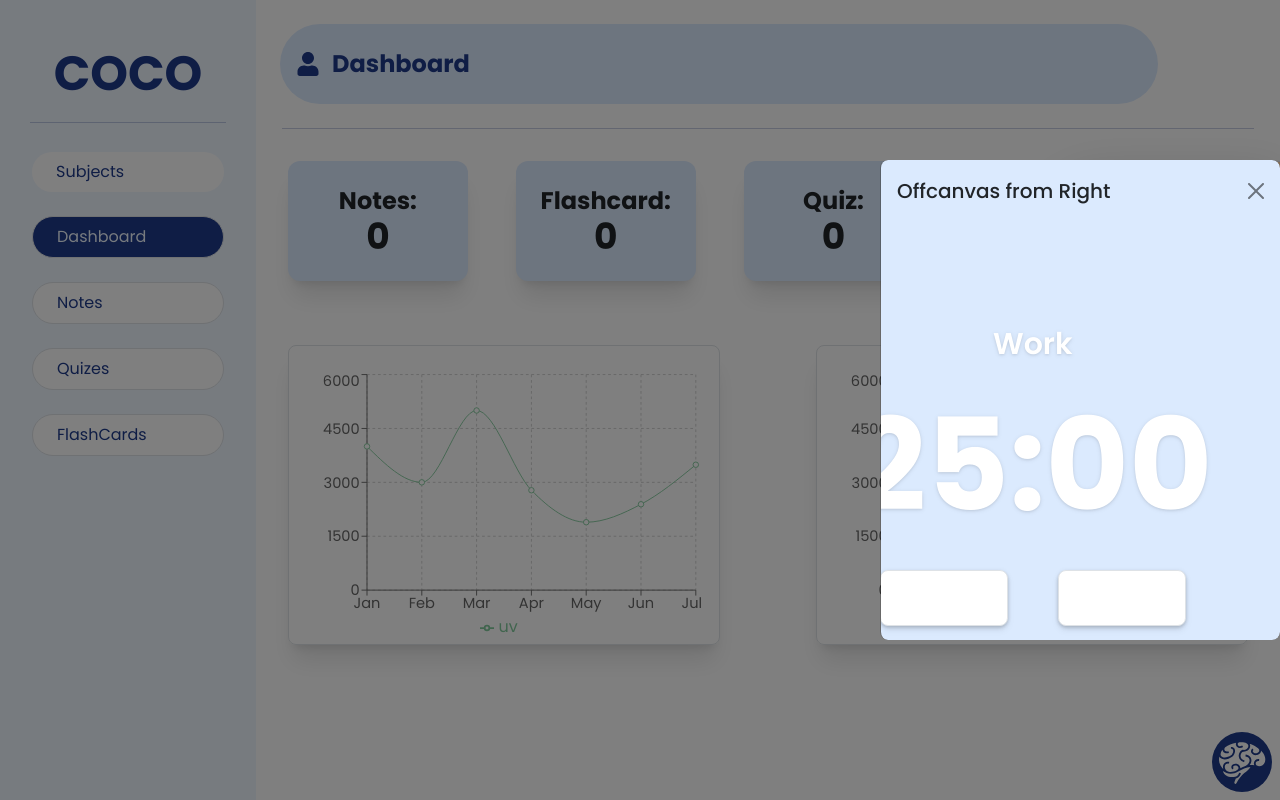
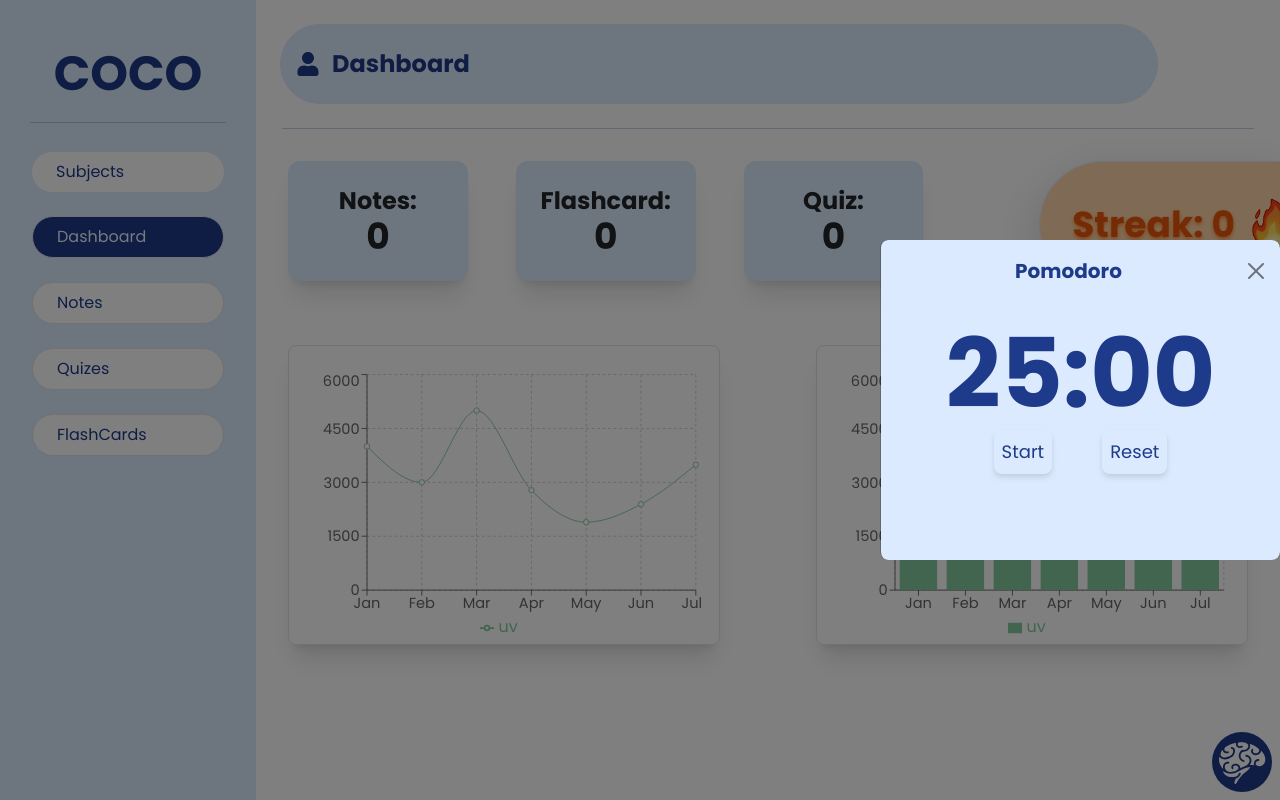
Before and after one commit to Prasun-Shiwakoti/Co-Co, a React (Vite) app in the folder frontend/: page /dashboard in a window 1280 px wide. Both pictures are taken after a click on the button 1272 px from the left and 400 px from the top of the page. Shown: the top 800 px of the page. Built offline with nearby package versions, Linux system fonts and the light colour scheme; a web font is replaced by a local one.

Commit message:
style:Pomodoro finish

```diff
--- a/frontend/src/Components/Countdown.jsx
+++ b/frontend/src/Components/Countdown.jsx
@@ -1,9 +1,7 @@
-
 import React, { useEffect, useRef, useState } from "react";
 // import "./countdown.css";
 
 const Countdown = ({ time, statusChange, toContinue, isWorking }) => {
-
   console.log(time);
   const [start, setStart] = useState(false);
   const [pause, setPause] = useState(false);
@@ -16,48 +14,47 @@ const Countdown = ({ time, statusChange, toContinue, isWorking }) => {
   useEffect(() => {
     handleReset();
     return () => {
-            clearInterval(displayRef.current)
+      clearInterval(displayRef.current);
       handleReset();
-            console.log('cleanup countdown')
+      console.log("cleanup countdown");
     };
   }, [time]);
 
   useEffect(() => {
-        console.log(toContinue)
+    console.log(toContinue);
     if (toContinue) {
-            console.log('Continues')
+      console.log("Continues");
       handleStart();
     }
-    }, [isWorking])
+  }, [isWorking]);
 
   function handleStart() {
-        console.log(time)
+    console.log(time);
     setStart(true);
     const now = new Date();
-        setCurrentTime(new Date().getTime())
+    setCurrentTime(new Date().getTime());
     if (pause) {
-            setFinalTime(now.getTime() + pausedTime.getTime())
-        }
-        else {
-            now.setMinutes(now.getMinutes() + time)
-            console.log(now.getTime())
+      setFinalTime(now.getTime() + pausedTime.getTime());
+    } else {
+      now.setMinutes(now.getMinutes() + time);
+      console.log(now.getTime());
       setFinalTime(now.getTime());
     }
     setPause(false);
 
-        console.log(now.getMinutes())
+    console.log(now.getMinutes());
     console.log("final time", finalTime);
 
     displayRef.current = setInterval(() => {
-            setCurrentTime(new Date().getTime())
-            console.log(currentTime)
+      setCurrentTime(new Date().getTime());
+      console.log(currentTime);
     }, 1000);
   }
 
   function handlePause() {
     // setStart(false);
-        setPause(true)
-        setPausedTime(new Date(finalTime - currentTime))
+    setPause(true);
+    setPausedTime(new Date(finalTime - currentTime));
     console.log("pause");
     clearInterval(displayRef.current);
   }
@@ -67,58 +64,58 @@ const Countdown = ({ time, statusChange, toContinue, isWorking }) => {
     setPause(false);
     clearInterval(displayRef.current);
     setFinalTime(new Date().getTime());
-        setCurrentTime(new Date().getTime())
+    setCurrentTime(new Date().getTime());
   }
-
-
 
   const timeDisplay = () => {
     const timeInSec = new Date(finalTime - currentTime) / 1000 || 0;
-        console.log(finalTime, currentTime)
-        console.log(timeInSec)
+    console.log(finalTime, currentTime);
+    console.log(timeInSec);
 
     let minutes, seconds;
     if (!start && !pause) {
-            console.log('time display ')
+      console.log("time display ");
       minutes = time;
       seconds = 0;
     } else {
-            minutes = Math.floor(timeInSec % 3600 / 60) || 0;
-            seconds = Math.floor(timeInSec % 3600 % 60) || 0;
+      minutes = Math.floor((timeInSec % 3600) / 60) || 0;
+      seconds = Math.floor((timeInSec % 3600) % 60) || 0;
     }
-        console.log(timeInSec)
+    console.log(timeInSec);
 
     if (timeInSec <= 0 && start) {
       console.log("hi");
       handleReset();
       statusChange();
     }
-        return `${minutes.toString().padStart(2, 0)}:${seconds.toString().padStart(2, 0)}`;
+    return `${minutes.toString().padStart(2, 0)}:${seconds
+      .toString()
+      .padStart(2, 0)}`;
   };
 
   return (
     <div className="flex flex-col items-center">
-            <span className="text-white text-[10vw] font-bold text-center md:p-7 p-2">
+      <span className="text-blue-900 text-8xl  font-bold text-center p-2">
         {timeDisplay()}
       </span>
       <div className="text-[2vw] title text-white flex gap-[50px]">
         {!(start ^ pause) ? (
           <button
-                        className="py-2 w-[10vw] border rounded-lg bg-white text-counterBg text-center drop-shadow-md "
+            className="p-2 text-lg  border-none rounded-lg bg-blue-100 text-blue-900 text-center drop-shadow-md "
             onClick={handleStart}
           >
             Start
           </button>
         ) : (
           <button
-                        className="py-2 w-[10vw] border rounded-lg bg-white text-counterBg text-center "
+            className="p-2 text-lg  border-none rounded-lg bg-blue-100 text-blue-900 text-center drop-shadow-md  "
             onClick={handlePause}
           >
             Pause
           </button>
         )}
         <button
-                    className="py-2 w-[10vw] border rounded-lg bg-white text-counterBg text-center drop-shadow-md"
+          className="p-2 text-lg  border-none rounded-lg bg-blue-100 text-blue-900 text-center drop-shadow-md "
           onClick={handleReset}
         >
           Reset
--- a/frontend/src/Components/OffCanvas.jsx
+++ b/frontend/src/Components/OffCanvas.jsx
@@ -21,13 +21,24 @@ function RightOffcanvas() {
         onHide={handleClose}
         placement="end"
         style={{
-          height: "60vh",
-          top: "20vh",
+          height: "40vh",
+          top: "30vh",
         }}
         className="bg-blue-100 rounded-lg"
       >
         <Offcanvas.Header closeButton>
-          <Offcanvas.Title>Offcanvas from Right</Offcanvas.Title>
+          <Offcanvas.Title
+            className="text-blue-900 w-100 text-center mx-auto font-bold"
+            style={{
+              flex: 1,
+              display: "flex",
+              justifyContent: "center",
+              alignItems: "center",
+              textAlign: "center",
+            }}
+          >
+            Pomodoro
+          </Offcanvas.Title>
         </Offcanvas.Header>
         <Offcanvas.Body>
           <Pomodoro />
--- a/frontend/src/Components/Pomodoro.jsx
+++ b/frontend/src/Components/Pomodoro.jsx
@@ -5,27 +5,23 @@ import { useLocation } from "react-router-dom";
 // import "./timer.css";
 
 const Pomodoro = () => {
-
   const [workTime, setWorkTime] = useState(25);
   const [restTime, setRestTime] = useState(5);
   const [isWorking, setIsWorking] = useState(true);
-    const [toContinue, setToContinue] = useState(false)
+  const [toContinue, setToContinue] = useState(false);
   let buzzer = new Audio(ringing);
 
   function isWorkingCallBack() {
     buzzer.play();
     if (restTime) {
-            console.log('callback')
+      console.log("callback");
       setIsWorking(!isWorking);
-            setToContinue(true)
+      setToContinue(true);
     }
   }
   return (
     <>
-            <div className="bg-counterBg py-11  w-1/2 w-max-[50%]  m-11 rounded-3xl drop-shadow h-auto">
-                <p className="text-white text-3xl title font-semibold text-center">
-                    {restTime ? (isWorking ? "Work" : "Break") : "Timer"}
-                </p>
+      <div className="flex items-center justify-center">
         {console.log(isWorking, toContinue)}
         <Countdown
           time={isWorking ? workTime : restTime}
--- a/frontend/src/Components/Sidebar.jsx
+++ b/frontend/src/Components/Sidebar.jsx
@@ -23,8 +23,8 @@ const Sidebar = () => {
   if (!visible) return null;
   else
     return (
-      <div className="  w-[20%]  h-screen flex bg-blue-50 z-10">
-        <div className="w-[100%] h-full bg-blue-50 flex flex-col items-center py-6  ">
+      <div className="  w-[20%]  h-screen flex bg-blue-100 z-10">
+        <div className="w-[100%] h-full bg-blue-100 flex flex-col items-center py-6  ">
           <div className="h-[10vh] flex items-center justify-center">
             <div className="text-center mt-4 bg-transparent">
               <h1
@@ -52,7 +52,8 @@ const Sidebar = () => {
           <ul className="mt-12 w-3/4 flex flex-col gap-4  ">
             <li className=" text-start">
               <button
-                className={`w-full py-2 px-4 border-blue-900 rounded-full hover:shadow-xl hover:shadow-blue-100  text-start ${location.pathname === "/subjects"
+                className={`w-full py-2 px-4 border-blue-900 rounded-full hover:shadow-xl hover:shadow-blue-100  text-start ${
+                  location.pathname === "/subjects"
                     ? "bg-blue-900 text-blue-50"
                     : " bg-white text-blue-900"
                 }`}
@@ -65,7 +66,8 @@ const Sidebar = () => {
             </li>
             <li>
               <button
-                className={`w-full py-2 px-4 border rounded-full  hover:shadow-xl  hover:shadow-blue-100 text-start ${location.pathname === "/dashboard"
+                className={`w-full py-2 px-4 border rounded-full  hover:shadow-xl  hover:shadow-blue-100 text-start ${
+                  location.pathname === "/dashboard"
                     ? "bg-blue-900 text-blue-50"
                     : " bg-white text-blue-900"
                 }`}
@@ -78,7 +80,8 @@ const Sidebar = () => {
             </li>
             <li>
               <button
-                className={`w-full py-2 px-4 border hover:shadow-xl  hover:shadow-blue-100 rounded-full text-start ${location.pathname === "/notes"
+                className={`w-full py-2 px-4 border hover:shadow-xl  hover:shadow-blue-100 rounded-full text-start ${
+                  location.pathname === "/notes"
                     ? "bg-blue-900 text-blue-50"
                     : " bg-white text-blue-900"
                 }`}
@@ -91,7 +94,8 @@ const Sidebar = () => {
             </li>
             <li>
               <button
-                className={`w-full py-2 px-4 border hover:shadow-xl  hover:shadow-blue-100 rounded-full text-start ${location.pathname === "/quiz"
+                className={`w-full py-2 px-4 border hover:shadow-xl  hover:shadow-blue-100 rounded-full text-start ${
+                  location.pathname === "/quiz"
                     ? "bg-blue-900 text-blue-50"
                     : " bg-white text-blue-900"
                 }`}
@@ -104,7 +108,8 @@ const Sidebar = () => {
             </li>
             <li>
               <button
-                className={`w-full py-2 px-4 border hover:shadow-xl hover hover:shadow-blue-100 rounded-full text-start ${location.pathname === "/flashcards"
+                className={`w-full py-2 px-4 border hover:shadow-xl hover hover:shadow-blue-100 rounded-full text-start ${
+                  location.pathname === "/flashcards"
                     ? "bg-blue-900 text-blue-50"
                     : " bg-white text-blue-900"
                 }`}
```
Lines whose indentation alone changed are shown as unchanged.
